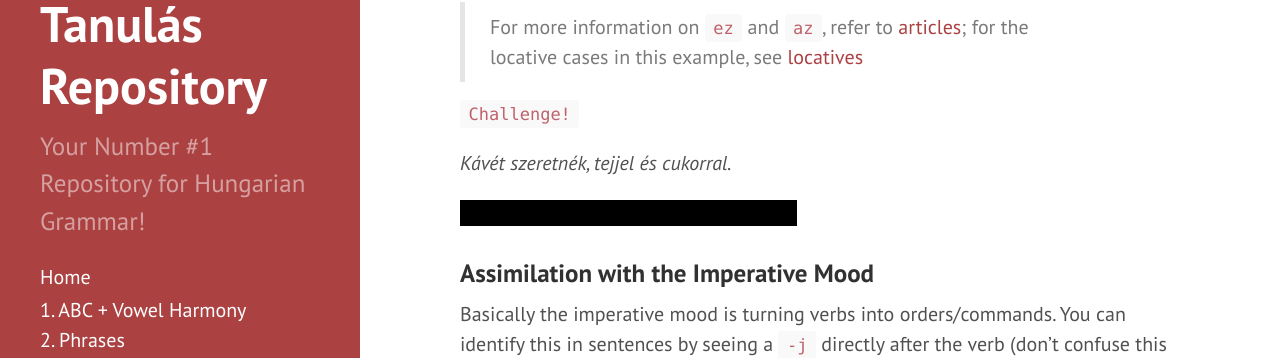
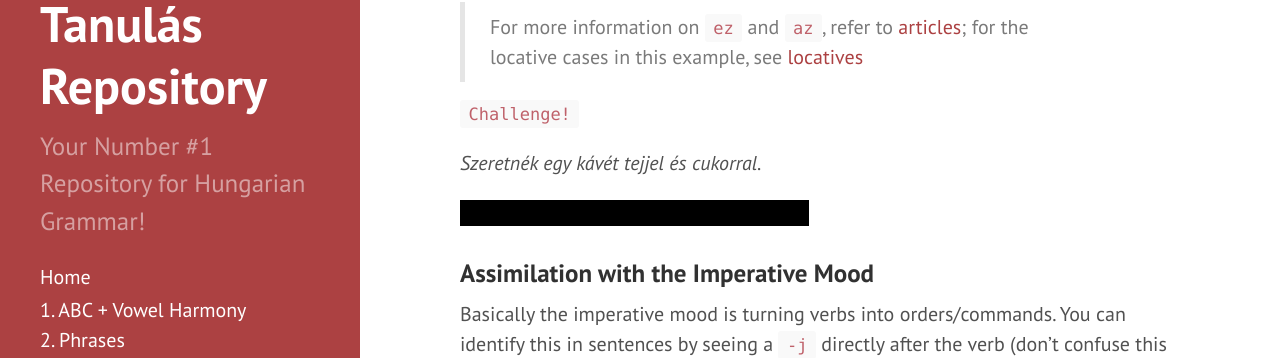
Before and after one commit to Magyartanulas/magyartanulas.github.io, a Jekyll site: the page built from extrastuff.md, in a window 1280 px wide and 900 px high, scrolled down 1194 px. Shown: the part 110-468 px from the top of the window. Built offline with Jekyll 4.4.1, drawn with Linux system fonts in a browser that asks for light colours; our own code applies the rules of GitHub Pages for plain Markdown files; comment, search, counter and statistics services are not loaded.

Commit message:
Update extrastuff.md

```diff
--- a/extrastuff.md
+++ b/extrastuff.md
@@ -35,9 +35,9 @@
 
 `Challenge!`
 
-*Kávét szeretnék, tejjel és cukorral.*
+*Szeretnék egy kávét tejjel és cukorral.*
 
-<span class="spoiler">I would like coffee, with milk and sugar.</span>
+<span class="spoiler">I would like a coffee with milk and sugar.</span>
 
 ### Assimilation with the Imperative Mood
 
```
